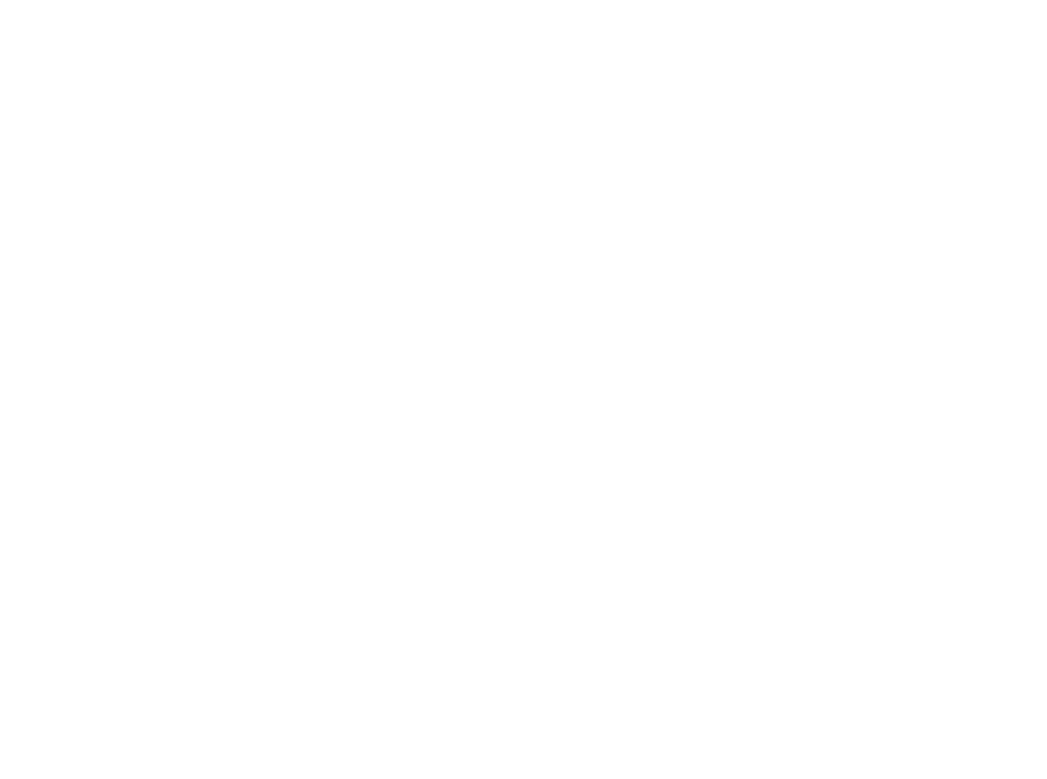
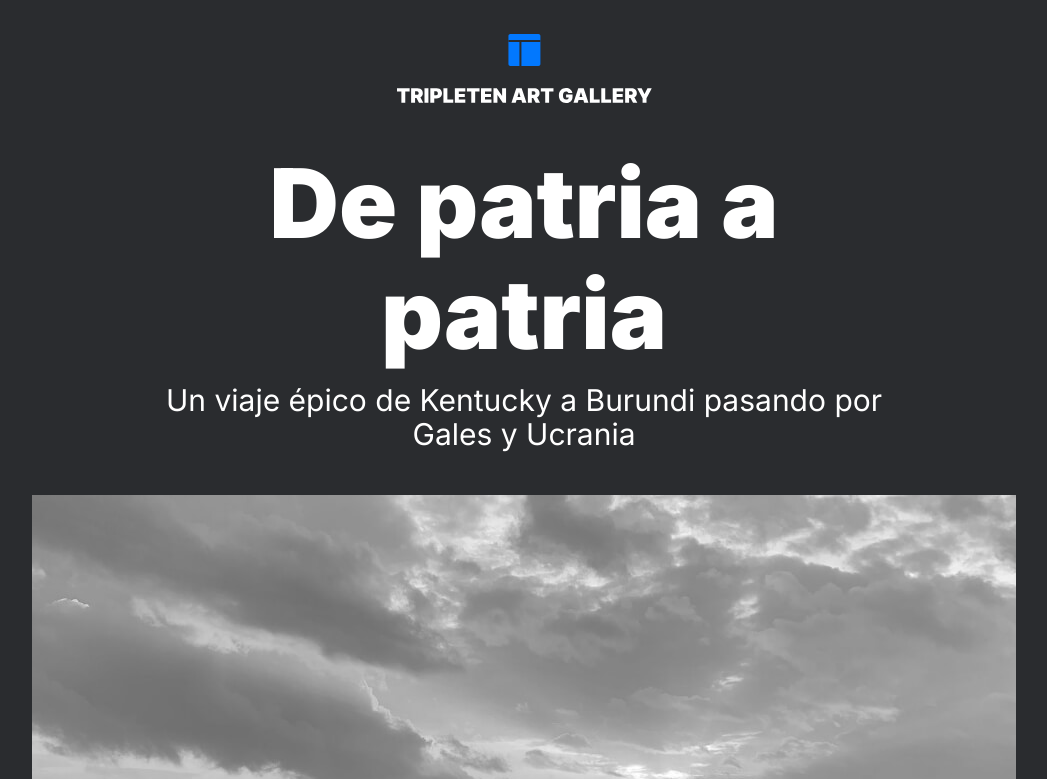
Before and after one commit to XxzanrockxX/web_project_homeland, a plain HTML site: page index.html in a window 1280 px wide. Shown: the top 779 px of the page, without its empty margins (116-1163 px from the left). Drawn offline with Linux system fonts and the light colour scheme.

Commit message:
Creating Header

```diff
--- /dev/null
+++ b/blocks/body.css
@@ -0,0 +1,3 @@
+body {
+  margin: 0;
+}
--- /dev/null
+++ b/blocks/header.css
@@ -0,0 +1,42 @@
+.header {
+  padding-top: 2.66%;
+  padding-left: 11.56%;
+  padding-right: 11.56%;
+  padding-bottom: 7.18%;
+  max-width: 1280px;
+  width: 100%;
+  display: flex;
+  flex-direction: column;
+  justify-content: center;
+  align-items: center;
+}
+
+.header__logo {
+  max-width: 255px;
+}
+
+.header__tilte {
+  margin: 0;
+  padding-top: 4.6%;
+  font-size: 6rem;
+  font-weight: 900;
+  display: flex;
+  flex-direction: column;
+  align-items: center;
+}
+
+.header__description {
+  margin: 0;
+  padding-top: 1.4%;
+  padding-bottom: 4.4%;
+  font-size: 1.875rem;
+  font-weight: 400;
+  display: flex;
+  flex-direction: column;
+  align-items: center;
+}
+
+.header__image-principal {
+  max-width: 984px;
+  width: 100%;
+}
--- /dev/null
+++ b/blocks/page.css
@@ -0,0 +1,8 @@
+.page {
+  font-family: "inter", arial, sans-serif;
+  color: #ffffff;
+  background: rgba(42, 44, 47, 1);
+  max-width: 1600px;
+  width: 100%;
+  display: flex;
+}
--- a/index.html
+++ b/index.html
@@ -6,9 +6,9 @@
     <meta name="keywords" content="word1, word2, word3" />
     <meta
       name="description"
-      content="An epic journey from Kentucky to Burundi passing through Wales and Ukraine"
+      content="An epic journey from Kentucky to Burundi passing through Wales and Ukraine. "
     />
-    <meta name="author" content="Luis Fernando" />
+    <meta name="author" content="Philco Luis" />
     <link rel="preconnect" href="https://fonts.googleapis.com" />
     <link rel="preconnect" href="https://fonts.gstatic.com" crossorigin />
     <link
@@ -17,11 +17,26 @@
     />
     <link rel="stylesheet" href="./pages/index.css" />
     <link rel="icon" href="./images/icon.ico" />
-    <title>homeland for tripleten</title>
+    <title>TRIPLETEN ART GALERY</title>
   </head>
   <body>
     <div class="page">
-      <header class="header"></header>
+      <header class="header">
+        <img src="./images/logo.svg" alt="logo" class="header__logo" />
+        <h1 class="header__tilte"><span>De patria a </span>patria</h1>
+        <p class="header__description">
+          <span>Un viaje épico de Kentucky a Burundi pasando por</span>
+          Gales y Ucrania
+        </p>
+        <img
+          src="./images/__image.jpg"
+          alt="paisaje de ciudad al lado del mar"
+          class="header__image-principal"
+        />
+      </header>
+      <main class="content">
+        <section class="intro"></section>
+      </main>
     </div>
   </body>
 </html>
--- a/pages/index.css
+++ b/pages/index.css
@@ -1 +1,3 @@
 @import url(../vendor/normalize.css);
+@import url(../blocks/header.css);
+@import url(../blocks/page.css);
```
Also changed, not shown: blocks/intro.css (added), images/logo.svg (added), 1 other file.
